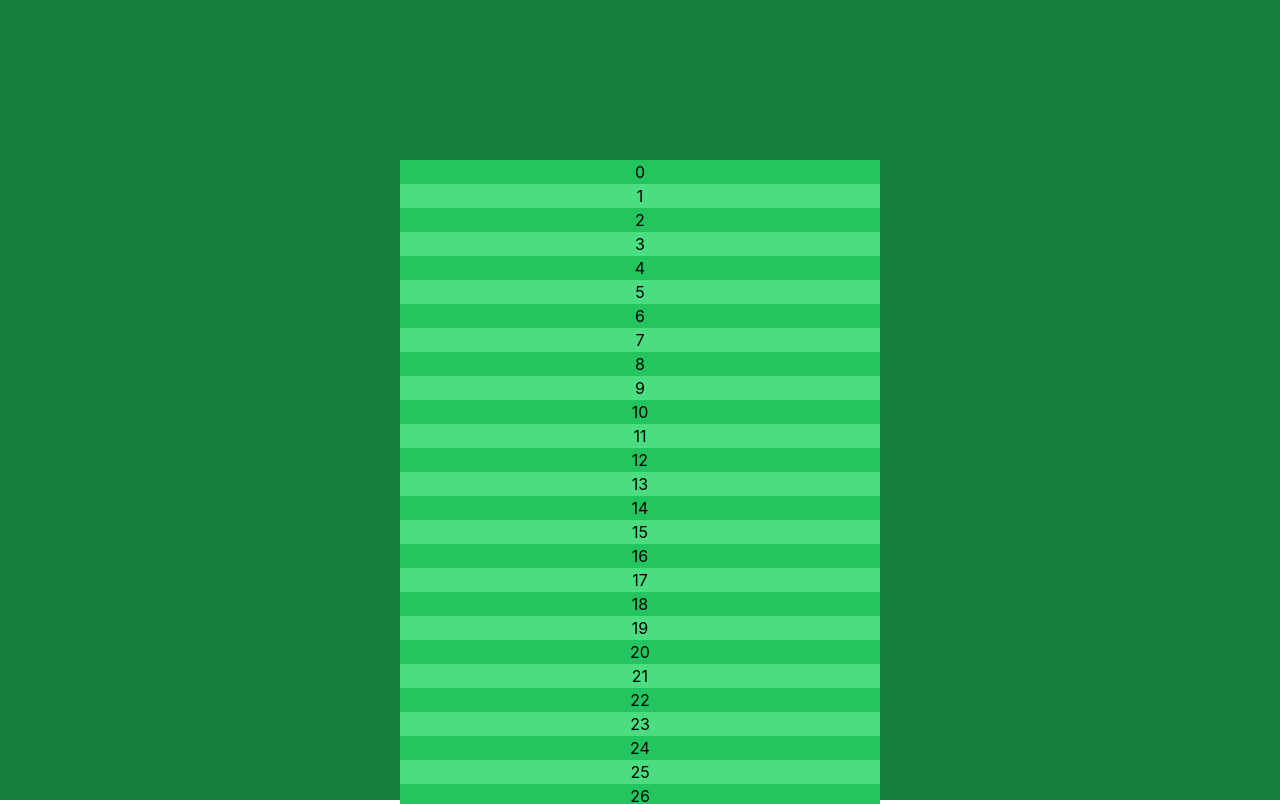
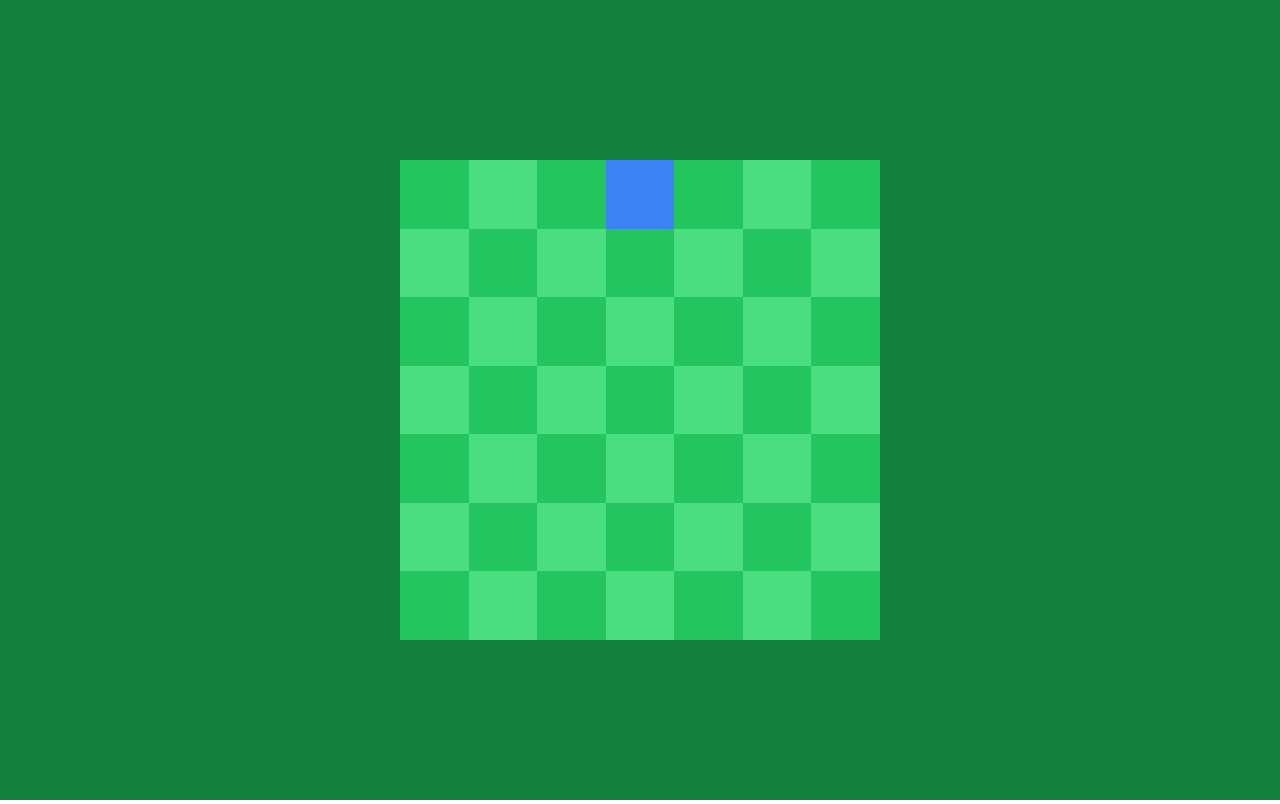
Before and after one commit to RyanBulluss/SnakeGame, a React (Create React App) app: page / in a window 1280 px wide. Shown: the top 804 px of the page. Built offline with nearby package versions, Linux system fonts and the light colour scheme; the HTML template or start-up script is replaced by a standard one.

Commit message:
Create snake and new component

```diff
--- a/src/App.css
+++ b/src/App.css
@@ -1,38 +1,24 @@
-.App {
-  text-align: center;
+.cols-2 {
+  grid-template-columns: repeat(2, minmax(0, 1fr));
 }
-
-.App-logo {
-  height: 40vmin;
-  pointer-events: none;
+.cols-3 {
+  grid-template-columns: repeat(3, minmax(0, 1fr));
 }
-
-@media (prefers-reduced-motion: no-preference) {
-  .App-logo {
-    animation: App-logo-spin infinite 20s linear;
-  }
+.cols-4 {
+  grid-template-columns: repeat(4, minmax(0, 1fr));
 }
-
-.App-header {
-  background-color: #282c34;
-  min-height: 100vh;
-  display: flex;
-  flex-direction: column;
-  align-items: center;
-  justify-content: center;
-  font-size: calc(10px + 2vmin);
-  color: white;
+.cols-5 {
+  grid-template-columns: repeat(5, minmax(0, 1fr));
 }
-
-.App-link {
-  color: #61dafb;
+.cols-6 {
+  grid-template-columns: repeat(6, minmax(0, 1fr));
 }
-
-@keyframes App-logo-spin {
-  from {
-    transform: rotate(0deg);
-  }
-  to {
-    transform: rotate(360deg);
-  }
+.cols-7 {
+  grid-template-columns: repeat(7, minmax(0, 1fr));
 }
+.cols-8 {
+  grid-template-columns: repeat(8, minmax(0, 1fr));
+}
+.cols-9 {
+  grid-template-columns: repeat(9, minmax(0, 1fr));
+}
--- a/src/App.jsx
+++ b/src/App.jsx
@@ -1,26 +1,28 @@
 import './App.css';
+import GameCell from './GameCell';
 import { useState, useEffect } from 'react';
 
 function App() {
-  const [boardWidth, setBoardWidth] = useState(9);
+  const [boardWidth, setBoardWidth] = useState(7);
   const [state, setState] = useState([]);
+
 
   useEffect(() => {
     let newState = []
     for (let i = 0; i < boardWidth * boardWidth; i++) {
-      newState.push(i);
+      newState.push(0);
     }
+    newState[3] = 1
     setState(newState);
   }, [boardWidth]);
 
 
+
   return (
     <div className='bg-green-700 h-[100vh] flex justify-center items-center'>
-      <div className={`bg-green-400 h-[60vmin] w-[60vmin] grid grid-cols-${boardWidth}`}>
-        {[...Array(boardWidth * boardWidth)].map((_, index) => (
-          <div key={index} className={index % 2 === 0 ? "bg-green-500 flex justify-center items-center" : "bg-green-400 flex justify-center items-center"}>
-            {state[index]}
-          </div>
+      <div className={"bg-green-400 h-[60vmin] w-[60vmin] grid cols-" + boardWidth}>
+        {state.map((value, index) => (
+          <GameCell value={value} index={index} key={index} />
         ))}
       </div>
     </div>
--- /dev/null
+++ b/src/GameCell.jsx
@@ -0,0 +1,16 @@
+
+
+export default function ({index, value}) {
+  return (
+    <div
+      key={index}
+      className={
+        index % 2 === 0
+          ? "bg-green-500 flex justify-center items-center"
+          : "bg-green-400 flex justify-center items-center"
+      }
+    >
+      <div className={value === 1 ? "bg-blue-500 w-full h-full" : ""}></div>
+    </div>
+  );
+}
```
